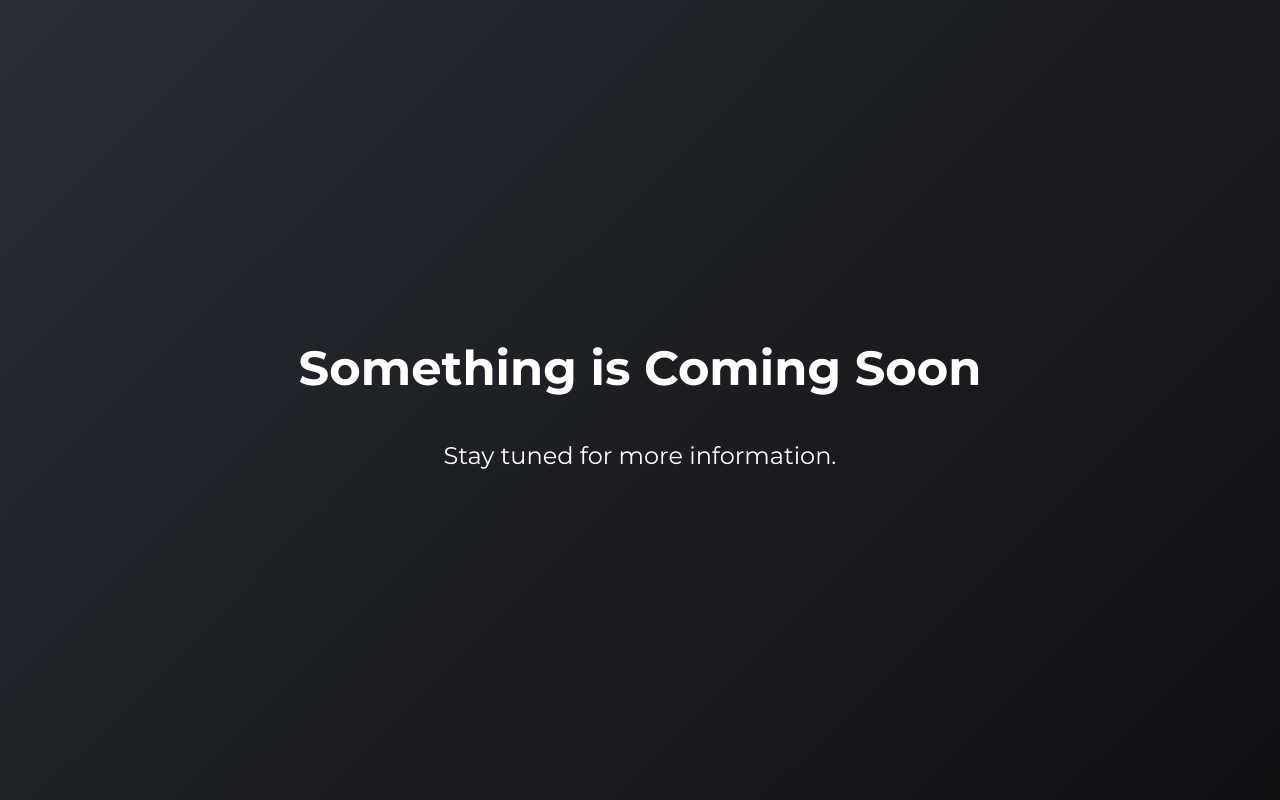
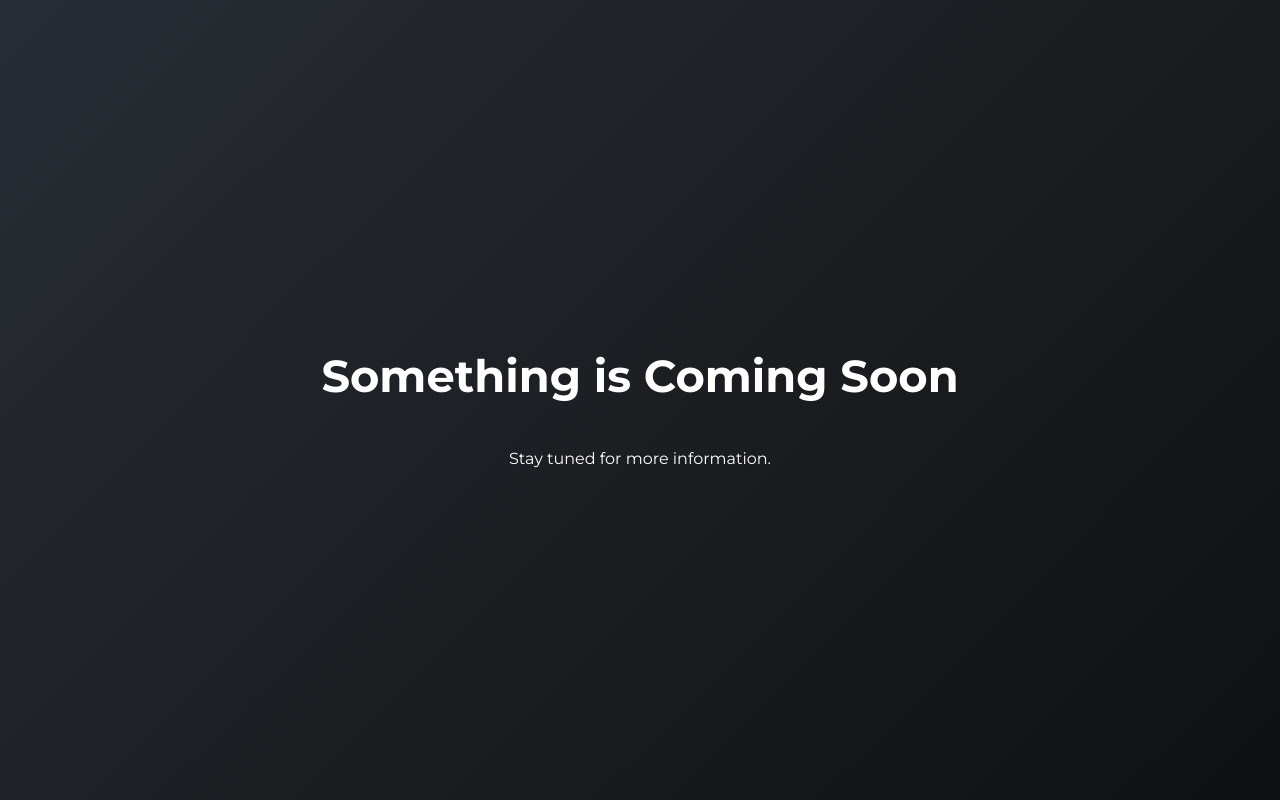
Before and after one commit to yooushi/yooushi.github.io, a plain HTML site: page index.html in a window 1280 px wide. Drawn offline with Linux system fonts and the light colour scheme.

Commit message:
Update index.html

```diff
--- a/index.html
+++ b/index.html
@@ -2,13 +2,13 @@
 <html>
 <head>
 	<title>Coming Soon</title>
+	<meta name="viewport" content="width=device-width, initial-scale=1">
 	<link href="https://fonts.googleapis.com/css?family=Montserrat:400,700" rel="stylesheet">
 	<style>
 		body {
 			background: linear-gradient(135deg, #282D35, #1C1E22, #0F1012);
-			color: #FFFFFF;
-			font-family: 'Montserrat', sans-serif;
-			font-size: 24px;
+			color: #fff;
+			font: 2.5vw/1.5 'Montserrat', sans-serif;
 			text-align: center;
 			display: flex;
 			flex-direction: column;
@@ -17,9 +17,28 @@
 			height: 100vh;
 			margin: 0;
 		}
+
 		h1 {
-			font-size: 48px;
+			font-size: 6vw;
 			margin-bottom: 20px;
+		}
+
+		@media screen and (min-width: 1200px) {
+			body {
+				font-size: 1.25vw;
+			}
+			h1 {
+				font-size: 3.5vw;
+			}
+		}
+
+		@media screen and (min-width: 1600px) {
+			body {
+				font-size: 1vw;
+			}
+			h1 {
+				font-size: 2.5vw;
+			}
 		}
 	</style>
 </head>
```
